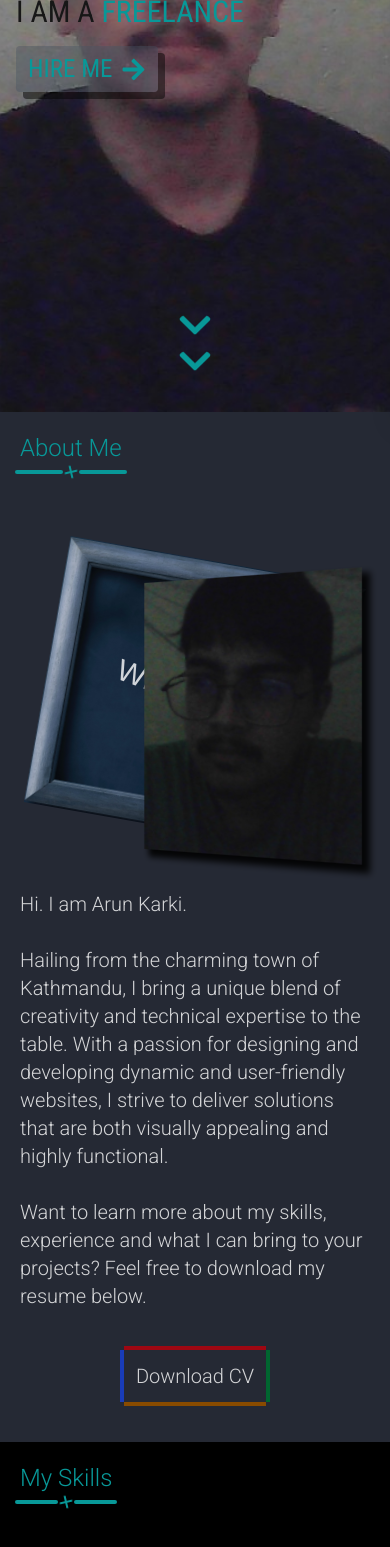
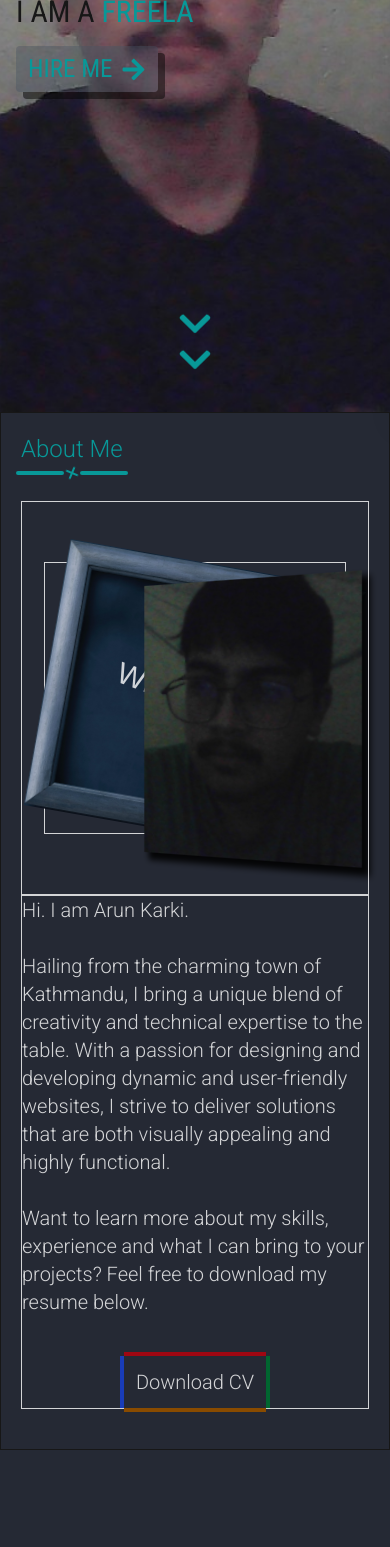
Before and after one commit to Stone-Cast/Stone-Cast, a Next.js app: page / in a window 390 px wide. Shown: the part 432-1979 px from the top of the page. After the commit the page ends 1882 px from the top, so only its background shows below. Built offline with nearby package versions, Linux system fonts and the light colour scheme; a web font is replaced by a local one.

Commit message:
made about-me responsive

```diff
--- a/app/globals.css
+++ b/app/globals.css
@@ -62,7 +62,7 @@ body {
 
     /* ------------About page utlity classes------------ */
     .frame {
-        @apply relative transform w-fit mx-auto my-15 md:my-25 -z-10;
+        @apply relative transform w-fit mx-auto lg:mx-auto md:ml-32 my-15 md:my-25 -z-10 border;
     }
     .profilePic {
         @apply absolute top-2/5 md:top-1/2 md:left-1/2 md:-translate-1/2 h-[80%] md:h-[85%] w-[60%] md:w-[82%] z-10;
--- a/app/page.tsx
+++ b/app/page.tsx
@@ -11,9 +11,9 @@ export default function Home() {
             <Homepage />
             <NavBar />
             <AboutPage />
-            <Skills />
+            {/* <Skills />
             <Projects />
-            <Contacts />
+            <Contacts /> */}
         </main>
     );
 }
--- a/components/AboutPage.tsx
+++ b/components/AboutPage.tsx
@@ -8,7 +8,7 @@ export default function AboutPage() {
             <div
                 className={
                     roboto.className +
-                    " flex flex-col gap-5 md:items-center px-5 pt-5 pb-10 md:py-20 max-w-[1400px] mx-auto"
+                    " flex flex-col gap-5 md:items-center px-5 pt-5 pb-10 md:py-20 max-w-[1400px] border mx-auto"
                 }
             >
                 <div className="flex flex-col items-center w-fit">
@@ -17,8 +17,8 @@ export default function AboutPage() {
                     </h1>
                     <Underline />
                 </div>
-                <div className="flex grow flex-col lg:flex-row w-full text-white/80 z-10">
-                    <div className="lg:w-1/2 group">
+                <div className="flex grow flex-col xl:flex-row w-full justify-around items-stretch text-white/80 z-10">
+                    <div className=" xl:w-[600px] group border">
                         <div className="frame">
                             <span
                                 className={
@@ -45,7 +45,7 @@ export default function AboutPage() {
                             </div>
                         </div>
                     </div>
-                    <div className="flex flex-col text-xl lg:w-1/2 items-center md:py-10 md:px-15 lg:px-25 gap-y-10">
+                    <div className=" flex flex-col text-xl border xl:w-[600px] items-center md:py-10 md:px-15 lg:px-25 gap-y-10">
                         <div>
                             <p>Hi. I am Arun Karki.</p>
                             <br />
```
